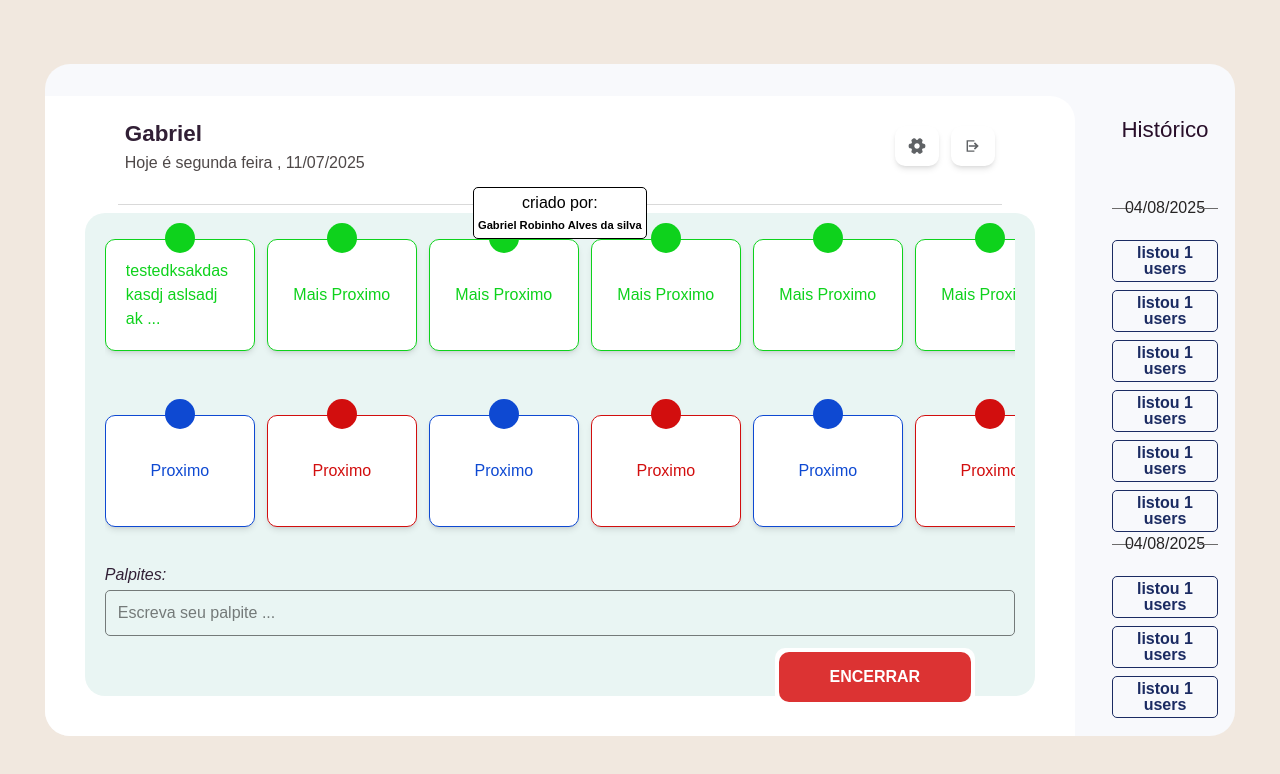
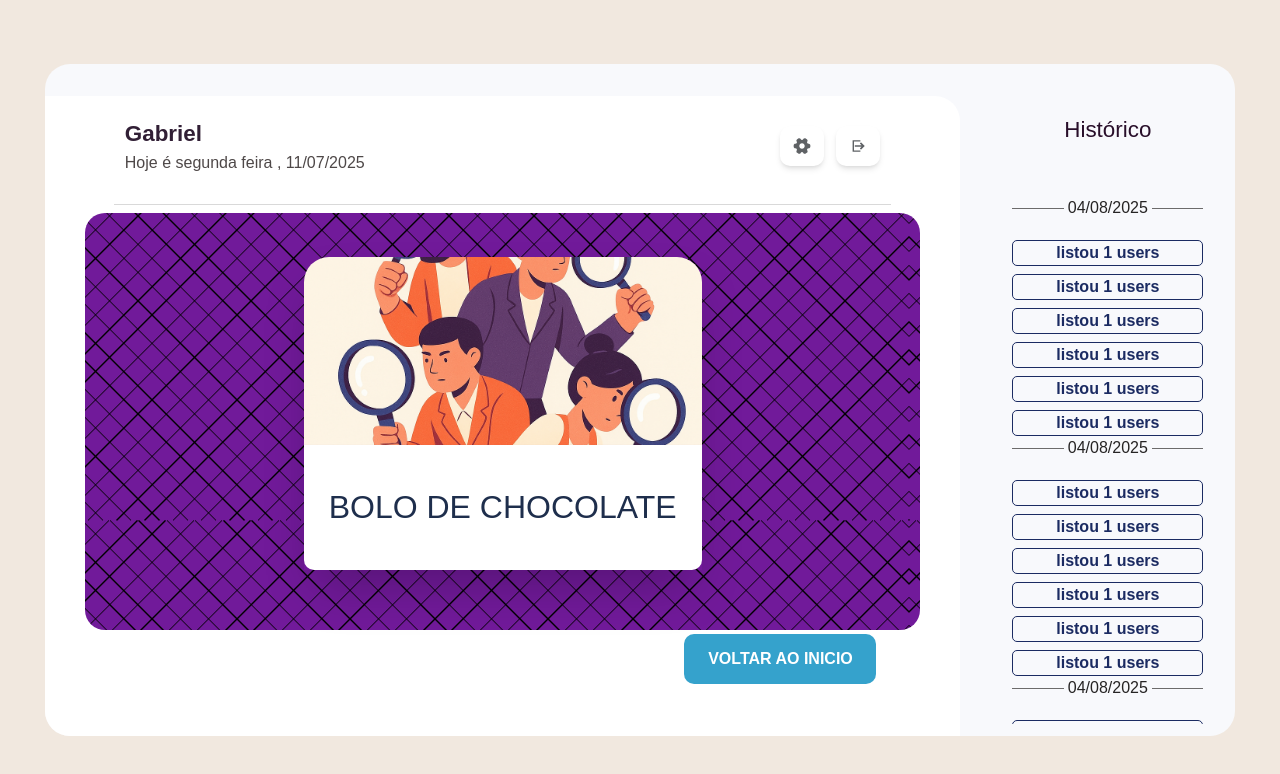
Before and after one commit to brownzini/gdwho, a Next.js app: page / in a window 1280 px wide. Shown: the top 774 px of the page. Built offline with nearby package versions, Linux system fonts and the light colour scheme.

Commit message:
[Feature]: Finish correct answer screen

```diff
--- a/src/app/globals.css
+++ b/src/app/globals.css
@@ -1,7 +1,7 @@
 @import "tailwindcss";
 
 body {
-  background-color: #F1E8DF;
+  background-color: #f1e8df;
   font-family: Arial, Helvetica, sans-serif;
 }
 
@@ -32,3 +32,65 @@ input[type="color"]::-webkit-color-swatch {
 .transition500 {
   transition: 0.5s ease-in-out;
 }
+
+@keyframes fadeInUp {
+  from {
+    opacity: 0;
+    transform: translateY(20px);
+  }
+  to {
+    opacity: 1;
+    transform: translateY(0);
+  }
+}
+
+.fade-in-up {
+  animation: fadeInUp 0.7s ease-out forwards;
+}
+
+.serra {
+  background-image: repeating-linear-gradient(
+      45deg,
+      #000000,
+      #000000 1px,
+      transparent 1px,
+      transparent 20px
+    ),
+    repeating-linear-gradient(
+      -45deg,
+      #000000,
+      #000000 1px,
+      transparent 1px,
+      transparent 20px
+    );
+
+    animation: moveBackground 20s linear infinite;
+}
+
+@keyframes moveBackground {
+  0% {
+    background-position: 0 0;
+  }
+  25%{
+    background-color: #7d0a9d;
+  }
+  50% {
+    background-color: #02b57f;
+  }
+  100% {
+    background-position: -40px -400px;
+  }
+}
+
+.float {
+    animation: moveFloat 2s ease-in-out infinite;
+}
+
+@keyframes moveFloat {
+  0%, 100% {
+    transform: translateY(0);
+  }
+  50% {
+    transform: translateY(-15px);
+  }
+}
--- a/src/app/layout.tsx
+++ b/src/app/layout.tsx
@@ -8,7 +8,7 @@ const roboto = Roboto({ subsets: ['latin'], weight: ['400', '700'], variable: '-
 const exo2 = Exo_2({
   subsets: ['latin'],
   variable: '--font-exo2',
-  weight: ['400', '600', '700'], // escolha os pesos que você usa
+  weight: ['400', '600', '700'],
 })
 
 const luckiest = Luckiest_Guy({
--- /dev/null
+++ b/src/features/Game/CorrectAnswer/index.tsx
@@ -0,0 +1,71 @@
+import Image from "next/image";
+
+import correctAnswerStyles from "./styles";
+import Button from "@/components/Button";
+
+export default function CorrectAnswer() {
+  return (
+    <div
+       data-name="correct-answer-container"
+       className={correctAnswerStyles["container"]}
+    >
+      <div
+        data-name="correct-answer-wrapper"
+        className={correctAnswerStyles["wrapper"]}
+      >
+        <div
+          data-name="correct-answer-response-area"
+          className={correctAnswerStyles["responseArea"]}
+        >
+          <div
+            data-name="correct-answer-image-area"
+            className={correctAnswerStyles["imageArea"]}
+          >
+            <Image
+              fill
+              priority
+              className="w-full full object-cover rounded-tr-[25px] rounded-tl-[25px] "
+              alt="image"
+              src="/logo.png"
+            />
+          </div>
+          <div
+            data-name="correct-answer-response-description-area"
+            className={correctAnswerStyles["responseDescription"]}
+          >
+            <h2
+              data-name="correct-answer-response-description-label"
+              className={correctAnswerStyles["responseDescriptionLabel"]}
+            >
+              BOLO DE CHOCOLATE
+            </h2>
+          </div>
+        </div>
+      </div>
+      <div
+        data-name="in-game-button-area"
+        className={correctAnswerStyles["buttonArea"]}
+      >
+        <div
+          data-name="in-game-button-wrapper"
+          className={correctAnswerStyles["buttonWrapper"]}
+        >
+          <Button
+            width="w-full min-w-[100px]"
+            height="h-full min-h-[50px]"
+            bgColor="bg-[#35A2CC]"
+            hoverBgColor="hover:bg-[#fff]"
+            borderStyle="hover:border-[1px] hover:border-[#35A2CC]"
+          >
+            <p
+              data-name="in-game-button-description"
+              className={correctAnswerStyles["buttonDescription"]}
+            >
+              VOLTAR AO INICIO
+            </p>
+          </Button>
+        </div>
+      </div>
+    </div>
+  );
+}
--- /dev/null
+++ b/src/features/Game/CorrectAnswer/styles.ts
@@ -0,0 +1,53 @@
+const correctAnswerStyles = {
+  container: `
+        pb-5 sm:pb-10 relative
+        w-full h-full
+        flex flex-col justify-center items-center
+    `,
+  wrapper: `
+        serra
+        lg:max-w-[750px] xl:max-w-[950px]
+        w-full h-full
+        flex flex-col justify-center items-center pl-2 pr-2 sm:pl-5 sm:pr-5 gap-3
+        bg-[#FA9E20]
+        rounded-[20px]
+    `,
+  responseArea:`
+        float shadow-2xl
+        w-[75%] sm:w-[50%] h-[75%]
+        flex flex-col justify-center items-center
+        rounded-tr-[25px] rounded-tl-[25px]
+  `,
+  imageArea:`
+        relative
+        w-full h-[75%] f
+        lex justify-center items-center
+  `,
+  responseDescription:`
+        bg-[#ffffff]
+        w-full h-[50%]
+        rounded-br-[10px] rounded-bl-[10px]
+        flex flex-col justify-center items-center
+  `,
+  responseDescriptionLabel:`font-["Luckiest_Guy"] text-[2rem] text-[#1E2E4C] leading-7 text-center`,
+  buttonArea: `
+        w-full h-[10%]
+        flex justify-center sm:justify-end items-center
+        sm:pr-10
+    `,
+  buttonWrapper: `
+        p-1
+        bg-[#fff]
+        w-[20%] min-w-[200px] h-full
+        rounded-tl-[10px] rounded-tr-[10px]
+        flex justify-center items-start
+    `,
+  buttonDescription: `
+        w-full h-full
+        flex justify-center items-center
+        transition ease-in-out duration-500
+        text-[#fff] hover:text-[#35A2CC] whitespace-nowrap
+    `,
+};
+
+export default correctAnswerStyles;
--- a/src/features/Game/InGame/index.tsx
+++ b/src/features/Game/InGame/index.tsx
@@ -4,8 +4,37 @@ import Input from "@/components/Input";
 import { useState } from "react";
 import Button from "@/components/Button";
 
+type GuessType = {
+  type: string;
+  description: string;
+};
+
 export default function InGame() {
   const [value, setValue] = useState<string>("");
+
+  // eslint-disable-next-line @typescript-eslint/no-unused-vars
+  const [bestGuessses, setBestGuessses] = useState<GuessType[]>([
+    {
+      type: "correct",
+      description: "teste",
+    },
+    {
+      type: "correct",
+      description: "muito proximo",
+    },
+  ]);
+    // eslint-disable-next-line @typescript-eslint/no-unused-vars
+  const [worstGuessses, setWorstGuessses] = useState<GuessType[]>([
+    {
+      type: "nearby",
+      description: "proximo",
+    },
+    {
+      type: "distant",
+      description: "distante",
+    },
+  ]);
+
   return (
     <div
       data-name="in-game-container"
@@ -17,7 +46,9 @@ export default function InGame() {
       >
         <h2
           data-name="in-game-header-title"
-          className="">criado por: </h2>
+          className={inGameStyles["headerTitle"]}>
+          criado por:{" "}
+        </h2>
         <h2
           data-name="in-game-header-subtitle"
           className={inGameStyles["headerSubTitle"]}
@@ -33,239 +64,33 @@ export default function InGame() {
           data-name="in-game-best-guesses-area"
           className={inGameStyles["bestGuesses"]}
         >
+          {bestGuessses.map((element, index) => {
+            return (
               <GameCard
-            type="correct"
+                key={index}
+                type={element.type}
                 editMode={false}
                 color="#0ed21c"
-            description="testedksakdas kasdj aslsadj ak ..."
+                description={element.description}
               />
-          <GameCard
-            type="correct"
-            editMode={false}
-            color="#0ed21c"
-            description="Mais Proximo"
-          />
-          <GameCard
-            type="correct"
-            editMode={false}
-            color="#0ed21c"
-            description="Mais Proximo"
-          />
-          <GameCard
-            type="correct"
-            editMode={false}
-            color="#0ed21c"
-            description="Mais Proximo"
-          />
-          <GameCard
-            type="correct"
-            editMode={false}
-            color="#0ed21c"
-            description="Mais Proximo"
-          />
-          <GameCard
-            type="correct"
-            editMode={false}
-            color="#0ed21c"
-            description="Mais Proximo"
-          />
-          <GameCard
-            type="correct"
-            editMode={false}
-            color="#0ed21c"
-            description="Mais Proximo"
-          />
-          <GameCard
-            type="correct"
-            editMode={false}
-            color="#0ed21c"
-            description="Mais Proximo"
-          />
-          <GameCard
-            type="correct"
-            editMode={false}
-            color="#0ed21c"
-            description="Mais Proximo"
-          />
-          <GameCard
-            type="correct"
-            editMode={false}
-            color="#0ed21c"
-            description="Mais Proximo"
-          />
-          <GameCard
-            type="correct"
-            editMode={false}
-            color="#0ed21c"
-            description="Mais Proximo"
-          />
-          <GameCard
-            type="correct"
-            editMode={false}
-            color="#0ed21c"
-            description="Mais Proximo"
-          />
-          <GameCard
-            type="correct"
-            editMode={false}
-            color="#0ed21c"
-            description="Mais Proximo"
-          />
-          <GameCard
-            type="correct"
-            editMode={false}
-            color="#0ed21c"
-            description="Mais Proximo"
-          />
+            );
+          })}
         </div>
         <div
           data-name="in-game-worst-guesses-area"
           className={inGameStyles["worstGuesses"]}
         >
+          {worstGuessses.map((element, index) => {
+            return (
               <GameCard
-            type="nearby"
+                key={index}
+                type={element.type}
                 editMode={false}
-            color="#0e49d2"
-            description="Proximo"
+                color={element.type === "distant" ? "#d20e0e" : "#0e49d2"}
+                description={element.description}
               />
-          <GameCard
-            type="distant"
-            editMode={false}
-            color="#d20e0e"
-            description="Proximo"
-          />
-          <GameCard
-            type="nearby"
-            editMode={false}
-            color="#0e49d2"
-            description="Proximo"
-          />
-          <GameCard
-            type="distant"
-            editMode={false}
-            color="#d20e0e"
-            description="Proximo"
-          />
-          <GameCard
-            type="nearby"
-            editMode={false}
-            color="#0e49d2"
-            description="Proximo"
-          />
-          <GameCard
-            type="distant"
-            editMode={false}
-            color="#d20e0e"
-            description="Proximo"
-          />
-          <GameCard
-            type="nearby"
-            editMode={false}
-            color="#0e49d2"
-            description="Proximo"
-          />
-          <GameCard
-            type="distant"
-            editMode={false}
-            color="#d20e0e"
-            description="Proximo"
-          />
-          <GameCard
-            type="nearby"
-            editMode={false}
-            color="#0e49d2"
-            description="Proximo"
-          />
-          <GameCard
-            type="distant"
-            editMode={false}
-            color="#d20e0e"
-            description="Proximo"
-          />
-          <GameCard
-            type="nearby"
-            editMode={false}
-            color="#0e49d2"
-            description="Proximo"
-          />
-          <GameCard
-            type="distant"
-            editMode={false}
-            color="#d20e0e"
-            description="Proximo"
-          />
-          <GameCard
-            type="nearby"
-            editMode={false}
-            color="#0e49d2"
-            description="Proximo"
-          />
-          <GameCard
-            type="distant"
-            editMode={false}
-            color="#d20e0e"
-            description="Proximo"
-          />
-          <GameCard
-            type="nearby"
-            editMode={false}
-            color="#0e49d2"
-            description="Proximo"
-          />
-          <GameCard
-            type="distant"
-            editMode={false}
-            color="#d20e0e"
-            description="Proximo"
-          />
-          <GameCard
-            type="nearby"
-            editMode={false}
-            color="#0e49d2"
-            description="Proximo"
-          />
-          <GameCard
-            type="distant"
-            editMode={false}
-            color="#d20e0e"
-            description="Proximo"
-          />
-          <GameCard
-            type="nearby"
-            editMode={false}
-            color="#0e49d2"
-            description="Proximo"
-          />
-          <GameCard
-            type="distant"
-            editMode={false}
-            color="#d20e0e"
-            description="Proximo"
-          />
-          <GameCard
-            type="nearby"
-            editMode={false}
-            color="#0e49d2"
-            description="Proximo"
-          />
-          <GameCard
-            type="distant"
-            editMode={false}
-            color="#d20e0e"
-            description="Proximo"
-          />
-          <GameCard
-            type="nearby"
-            editMode={false}
-            color="#0e49d2"
-            description="Proximo"
-          />
-          <GameCard
-            type="distant"
-            editMode={false}
-            color="#d20e0e"
-            description="Proximo"
-          />
+            );
+          })}
         </div>
         <div
           data-name="in-game-guesses-input-area"
--- a/src/screens/InGameScreen/index.tsx
+++ b/src/screens/InGameScreen/index.tsx
@@ -1,7 +1,8 @@
-import InGame from "@/features/Game/InGame";
 import ScreenHeader from "@/shared/ScreenHeader";
 
 import inGameScreenStyles from "./styles";
+import CorrectAnswer from "@/features/Game/CorrectAnswer";
+import InGame from "@/features/Game/InGame";
 
 export default function InGameScreen() {
   return (
@@ -18,7 +19,8 @@ export default function InGameScreen() {
         data-name="in-game-screen-wrapper"
         className={inGameScreenStyles["wrapper"]}
       >
-        <InGame />
+        {/* <InGame /> */}
+        <CorrectAnswer />
       </div>
     </div>
   );
--- a/src/screens/InGameScreen/styles.ts
+++ b/src/screens/InGameScreen/styles.ts
@@ -2,7 +2,7 @@ const inGameScreenStyles = {
   container: `
         w-[100%] h-[100%]
         flex flex-col justify-center items-center gap-2
-        pl-3 pr-3 sm:pl-10 sm:pr-10
+        pl-3 pr-3 sm:pl-10 sm:pr-10 pb-5
   `,
   wrapper: `
         w-[100%] h-[100%]
--- a/src/shared/GameCard/styles.ts
+++ b/src/shared/GameCard/styles.ts
@@ -3,6 +3,7 @@ const cardStyles = {
           relative
           w-[100%] h-full max-w-[160px] max-h-[160px]
           flex justify-center items-center
+          fade-in-up
     `,
     colorPickArea: `
           absolute top-[8.4%] sm:top-[5%]
```
Lines whose indentation alone changed are shown as unchanged.
